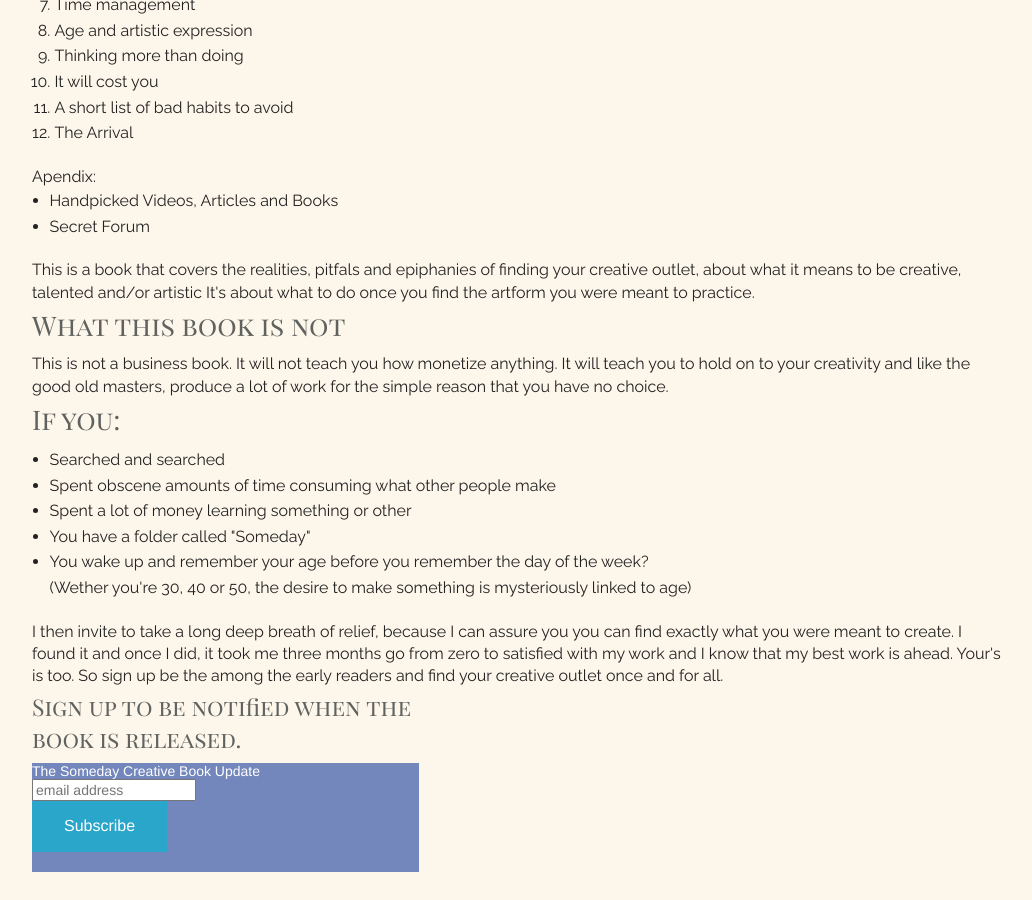
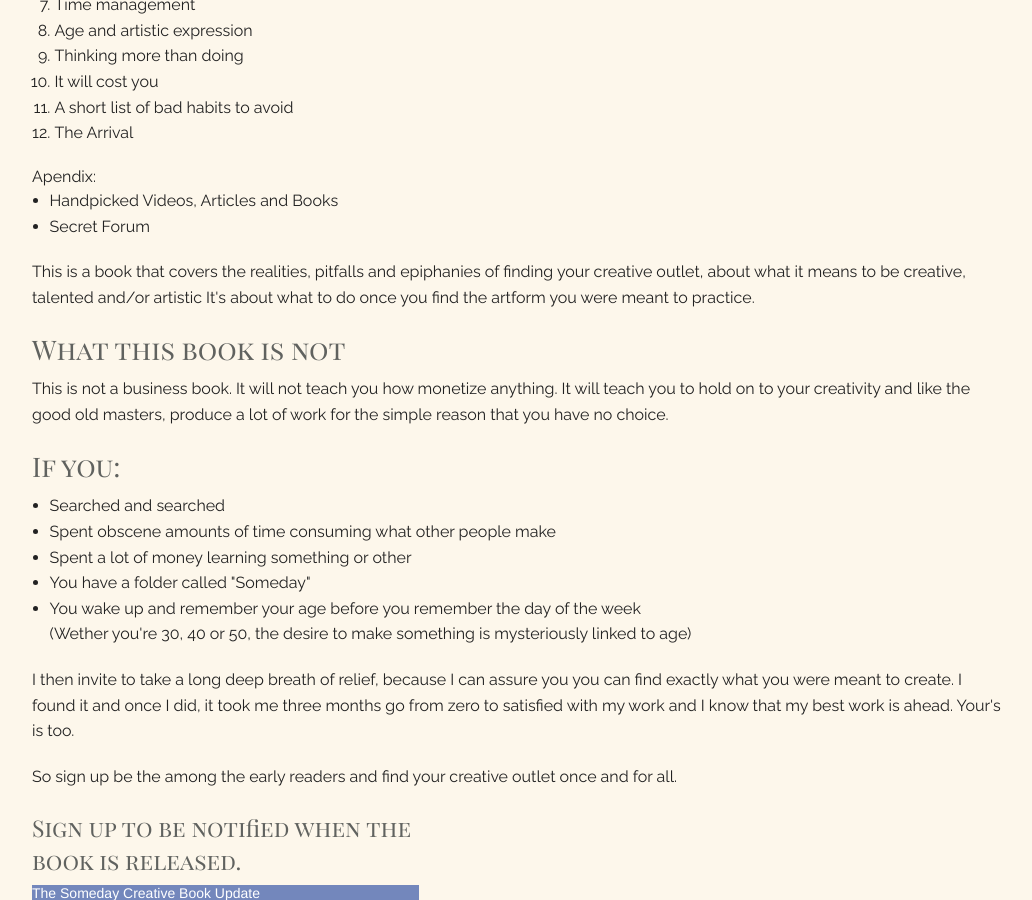
Before and after one commit to bitcolorine/Je-suis-eclectique, a Jekyll site: the page built from book.md, in a window 1280 px wide and 900 px high, scrolled down 931 px. Shown: the whole window, without its empty margins (123-1155 px from the left). Built offline with Jekyll 4.4.1, drawn with Linux system fonts in a browser that asks for light colours; Markdown is read by kramdown in place of the engine named in the settings; comment, search, counter and statistics services are not loaded.

Commit message:
corrected typo

```diff
--- a/book.md
+++ b/book.md
@@ -63,12 +63,12 @@
 <li>Secret Forum</li>
 </ul>
 
-This is a book that covers the realities, pitfals and epiphanies of finding your creative outlet, about what it means to be creative, talented and/or artistic
-It's about what to do once you find the artform you were meant to practice.
+<p class="panel">This is a book that covers the realities, pitfalls and epiphanies of finding your creative outlet, about what it means to be creative, talented and/or artistic
+It's about what to do once you find the artform you were meant to practice.</p>
 
 <h3>What this book is not </h3>
 
-This is not a business book. It will not teach you how monetize anything. It will teach you to hold on to your creativity and like the good old masters, produce a lot of work for the simple reason that you have no choice.
+<p>This is not a business book. It will not teach you how monetize anything. It will teach you to hold on to your creativity and like the good old masters, produce a lot of work for the simple reason that you have no choice.</p>
 
 <h3>If you:</h3>
 
@@ -78,13 +78,13 @@
 <li>Spent obscene amounts of time consuming what other people make</li>
 <li>Spent a lot of money learning something or other</li>
 <li>You have a folder called "Someday"</li>
-<li>You wake up and remember your age before you remember the day of the week?</li>
+<li>You wake up and remember your age before you remember the day of the week</li>
 (Wether you're 30, 40 or 50, the desire to make something is mysteriously linked to age)</ul>
 
-I then invite to take a long deep breath of relief, because I can assure you you can find exactly what you were meant to create. I found it and once I did, it took me three months go from zero to satisfied with my work and I know that my best work is ahead.
-Your's is too.
+<p>I then invite to take a long deep breath of relief, because I can assure you you can find exactly what you were meant to create. I found it and once I did, it took me three months go from zero to satisfied with my work and I know that my best work is ahead.
+Your's is too.</p>
 
-So sign up be the among the early readers and find your creative outlet once and for all.
+<p>So sign up be the among the early readers and find your creative outlet once and for all.</p>
 </div>
 
 <div class="medium-5 columns">
```
